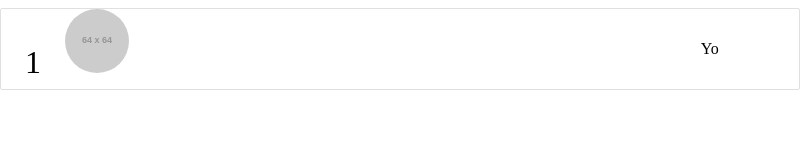
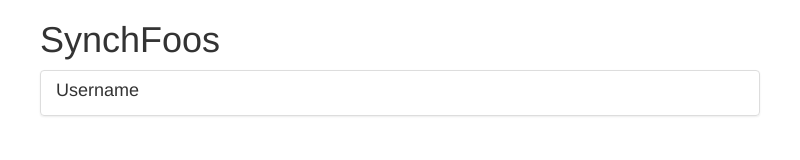
Before and after one commit to pickles72/Standings, an Electron app: page index.html in a window 800 px wide. Drawn offline with nearby package versions, Linux system fonts and the light colour scheme; placeholder pictures from the web are drawn by us.

Commit message:
Implement Bootstrap

```diff
--- a/css/index.css
+++ b/css/index.css
@@ -1,3 +1,10 @@
+.headTitle {
+  padding-left: 16px;
+
+}
+
+
+
 .rectangle {
     max-height: 20%;
     height: 20px;
--- a/index.html
+++ b/index.html
@@ -3,6 +3,15 @@
 <head>
   <meta charset="UTF-8">
   <title>Title</title>
+
+  <!-- Latest compiled and minified CSS -->
+  <link rel="stylesheet" href="https://maxcdn.bootstrapcdn.com/bootstrap/3.3.7/css/bootstrap.min.css" integrity="sha384-BVYiiSIFeK1dGmJRAkycuHAHRg32OmUcww7on3RYdg4Va+PmSTsz/K68vbdEjh4u" crossorigin="anonymous">
+
+  <!-- Optional theme -->
+  <link rel="stylesheet" href="https://maxcdn.bootstrapcdn.com/bootstrap/3.3.7/css/bootstrap-theme.min.css" integrity="sha384-rHyoN1iRsVXV4nD0JutlnGaslCJuC7uwjduW9SVrLvRYooPp2bWYgmgJQIXwl/Sp" crossorigin="anonymous">
+
+  <!-- Latest compiled and minified JavaScript -->
+  <script src="https://maxcdn.bootstrapcdn.com/bootstrap/3.3.7/js/bootstrap.min.js" integrity="sha384-Tc5IQib027qvyjSMfHjOMaLkfuWVxZxUPnCJA7l2mCWNIpG9mGCD8wGNIcPD7Txa" crossorigin="anonymous"></script>
 
   <!--Import Google Icon Font-->
   <link href="https://fonts.googleapis.com/icon?family=Material+Icons" rel="stylesheet">
@@ -12,16 +21,25 @@
 </head>
 <body>
 
-
   <script type="text/javascript" src="https://code.jquery.com/jquery-3.2.1.min.js"></script>
 
 
-  <div class="collection">
-    <span class="position">1</span>
-    <img class="gamer-image" src="http://via.placeholder.com/64x64">
-    <span class="gamer-tag">Yo</span>
+  <div class="container">
+    <h1 class=".col-sm-5 .col-sm-offset-2 .col-md-6 .col-md-offset-0">SynchFoos</h1>
+    <div class="list-group">
+      <div class="list-group-item">
+        <h4 class="list-group-item-heading">Username</h4>
+      </div>
 
+    </div>
   </div>
+
+  <script src="js/bootstrap.min.js"></script>
+
+
+
+
+
 
 
 
--- a/package.json
+++ b/package.json
@@ -12,6 +12,7 @@
     "electron": "^1.6.11"
   },
   "dependencies": {
+    "bootstrap": "^3.3.7",
     "materialize-css": "^0.99.0"
   }
 }
```
Also changed, not shown: DEADPOOL-image-300x300.jpg (added), 1 other file.
